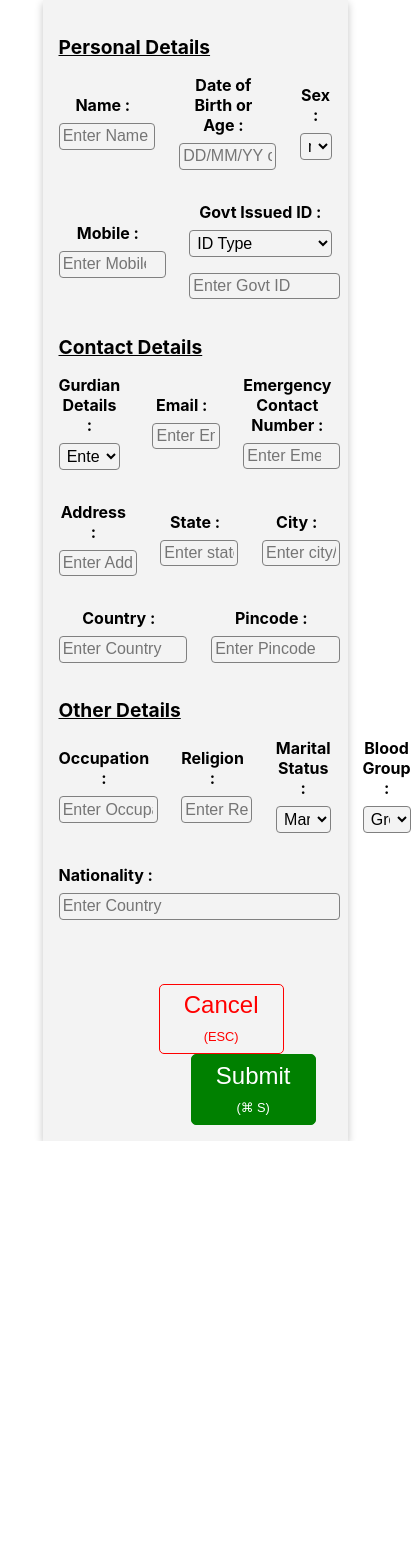
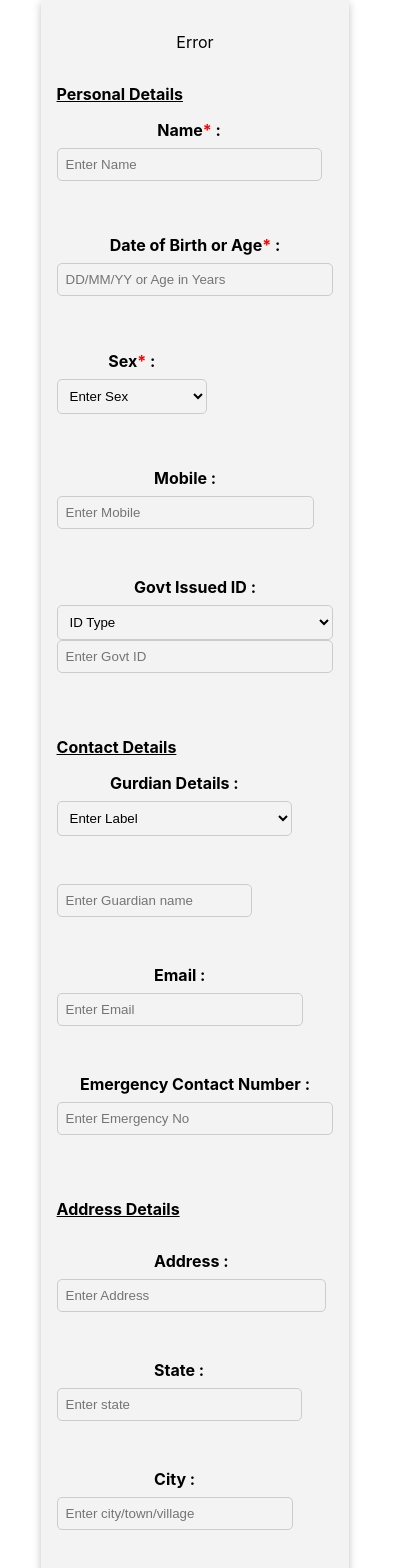
Before and after one commit to arnabdasrishi/react-form-template, a React (Create React App) app: page / in a window 390 px wide. Shown: the top 1568 px of the page, 411 px wide, since content can reach past the window. Before the commit the page ends 1141 px from the top, so only its background shows below. Built offline with nearby package versions, Linux system fonts and the light colour scheme.

Commit message:
form validation complete

```diff
--- a/package.json
+++ b/package.json
@@ -3,6 +3,7 @@
   "version": "0.1.0",
   "private": true,
   "dependencies": {
+    "@hookform/resolvers": "^3.1.0",
     "@testing-library/jest-dom": "^5.16.5",
     "@testing-library/react": "^13.4.0",
     "@testing-library/user-event": "^13.5.0",
@@ -10,7 +11,8 @@
     "react-dom": "^18.2.0",
     "react-hook-form": "^7.43.9",
     "react-scripts": "5.0.1",
-    "web-vitals": "^2.1.4"
+    "web-vitals": "^2.1.4",
+    "yup": "^1.1.1"
   },
   "scripts": {
     "start": "react-scripts start",
--- a/src/App.css
+++ b/src/App.css
@@ -41,20 +41,21 @@
 form {
   box-shadow: rgba(0, 0, 0, 0.24) 0px 3px 8px;
   background-color: rgb(243, 243, 243);
-  width: 65%;
+  width: 71%;
   padding: 1rem;
   margin: auto;
+  margin-top: 1rem;
 }
 form input {
   background-color: rgb(243, 243, 243);
   border: 1px solid grey;
-  padding: .2rem;
+  padding: 0.2rem;
   border-radius: 4px;
 }
 form select {
   background-color: rgb(243, 243, 243);
   border: 1px solid grey;
-  padding: .2rem;
+  padding: 0.2rem;
   border-radius: 4px;
 }
 
@@ -111,57 +112,32 @@ form > div > p {
   margin-top: 1rem;
 }
 
-
 @media screen and (max-width: 950px) {
   form {
-    display: flex;
-    flex-direction: column;
-    width: 70%;
+    max-width: 600px;
     margin: 0 auto;
   }
 
-  p {
-    font-size: 1.2rem;
-    font-weight: bold;
+  form div {
+    display: flex;
+    flex-wrap: wrap;
     margin-bottom: 1rem;
   }
 
-  label {
+  form label {
     display: block;
+    width: 100%;
     margin-bottom: 0.5rem;
     font-weight: bold;
   }
 
-  input,
-  select {
+  form input,
+  form select {
+    display: block;
     width: 100%;
     padding: 0.5rem;
-    margin-bottom: 1rem;
     border-radius: 5px;
     border: 1px solid #ccc;
-    font-size: 1rem;
-  }
-
-  select {
-    cursor: pointer;
-  }
-
-  button {
-    padding: 0.5rem;
-    margin-right: 1rem;
-    border-radius: 5px;
-    border: none;
-    color: #fff;
-    font-size: 1rem;
-    cursor: pointer;
-  }
-
-  button:first-child {
-    background-color: rgb(243, 243, 243);
-  }
-
-  button:last-child {
-    background-color: #007bff;
   }
 }
 
@@ -175,14 +151,24 @@ form > div > p {
   color: red;
   font-size: 1.5rem;
   border-radius: 5px;
-  padding: .4rem 1.5rem;
+  padding: 0.4rem 1.5rem;
   margin-right: 3rem;
 }
-.form__buttons > button:last-child{
+.form__buttons > button:first-child:hover {
+  border: 1px solid red;
+  color: white;
+  background-color: red;
+}
+.form__buttons > button:last-child {
   border: 1px solid green;
   color: white;
   background-color: green;
   font-size: 1.5rem;
   border-radius: 5px;
-  padding: .4rem 1.5rem;
+  padding: 0.4rem 1.5rem;
 }
+.form__buttons > button:last-child:hover{
+  border: 1px solid green;
+  color: green;
+  background-color: rgb(243, 243, 243);
+}
--- /dev/null
+++ b/src/Form Validator/Validation.js
@@ -0,0 +1,24 @@
+import * as yup from "yup";
+
+export const validSchema = {
+  name: yup.string().required("Cannot leave name empty"),
+  dob: yup.string().required("Enter your DOB or age"),
+  sex: yup.string().required("Sex field can not be empty"),
+  mobile: yup.string().matches(/^[6-9]\d{9}$/, "Invalid Indian mobile number"),
+  id_type: yup.string(),
+  id_number: yup.string(),
+  guardian_type: yup.string(),
+  guardian_name: yup.string(),
+  email: yup.string().email(),
+  // emergency_contact: yup.number(),
+  address: yup.string(),
+  state: yup.string(),
+  city: yup.string(),
+  country: yup.string(),
+  // pincode: yup.number(),
+  occupation: yup.string(),
+  religion: yup.string(),
+  marital_status: yup.string(),
+  blood_group: yup.string(),
+  nationality: yup.string(),
+};
--- a/src/components/Form.jsx
+++ b/src/components/Form.jsx
@@ -1,12 +1,30 @@
 import React from "react";
 import "../App.css";
+
 import { useForm } from "react-hook-form";
+import * as yup from "yup";
+import { yupResolver } from "@hookform/resolvers/yup";
+
+import { validSchema } from "../Form Validator/Validation";
 
 const Form = () => {
-  const rctForm = useForm();
+  const schema = yup.object().shape(validSchema);
+
+  const {
+    register,
+    handleSubmit,
+    formState: { errors },
+  } = useForm({
+    resolver: yupResolver(schema),
+  });
+
+  const setUser = (data) => {
+    console.log(data);
+  };
 
   return (
-    <form>
+    <form onSubmit={handleSubmit(setUser)}>
+      {errors ? <p>Error</p> : ""}
       {/* Personal Details Section */}
       <div className="personal__details">
         <p>
@@ -14,35 +32,64 @@ const Form = () => {
         </p>
         <div className="personal__details__one">
           <div>
-            <label htmlFor="name">Name : </label>
-            <input type="text" placeholder="Enter Name" />
+            <label htmlFor="name">
+              Name<span style={{ color: "red" }}>*</span> :{" "}
+            </label>
+            <input type="text" placeholder="Enter Name" {...register("name")} />
+            <p style={{ fontSize: "0.8rem", margin: ".2rem" }}>
+              <i>{errors.name?.message}</i>
+            </p>
           </div>
           <div>
-            <label htmlFor="dob">Date of Birth or Age : </label>
-            <input type="text" placeholder="DD/MM/YY or Age in Years" />
+            <label htmlFor="dob">
+              Date of Birth or Age<span style={{ color: "red" }}>*</span> :{" "}
+            </label>
+            <input
+              type="text"
+              placeholder="DD/MM/YY or Age in Years"
+              {...register("dob")}
+            />
+            <p style={{ fontSize: "0.8rem", margin: ".2rem" }}>
+              <i>{errors.dob?.message}</i>
+            </p>
           </div>
           <div>
-            <label htmlFor="sex">Sex : </label>
-            <select name="sex" id="sex">
-              <option value="male">male</option>
-              <option value="female">female</option>
+            <label htmlFor="sex">
+              Sex<span style={{ color: "red" }}>*</span> :{" "}
+            </label>
+            <select name="sex" id="sex" {...register("sex")}>
+              <option value="">Enter Sex</option>
+              <option value="male">Male</option>
+              <option value="female">Female</option>
+              <option value="others">Others</option>
             </select>
+            <p style={{ fontSize: "0.8rem", margin: ".2rem" }}>
+              <i>{errors.sex?.message}</i>
+            </p>
           </div>
         </div>
 
         <div className="personal__details__two">
           <div>
             <label htmlFor="name">Mobile : </label>
-            <input type="number" placeholder="Enter Mobile" />
+            <input
+              type="number"
+              placeholder="Enter Mobile"
+              {...register("mobile")}
+            />
           </div>
           <div>
             <label htmlFor="name">Govt Issued ID : </label>
-            <select name="id-type" id="id__type">
+            <select name="id-type" id="id__type" {...register("id_type")}>
               <option value="">ID Type</option>
               <option value="pan">PAN</option>
               <option value="aadhar">AADHAR</option>
             </select>
-            <input type="text" placeholder="Enter Govt ID" />
+            <input
+              type="text"
+              placeholder="Enter Govt ID"
+              {...register("id_number")}
+            />
           </div>
         </div>
       </div>
@@ -55,7 +102,11 @@ const Form = () => {
         <div className="contact__details__one">
           <div>
             <label htmlFor="gurd-details">Gurdian Details : </label>
-            <select name="gurd-details" id="gurd__details">
+            <select
+              name="gurd-details"
+              id="gurd__details"
+              {...register("guardian_type")}
+            >
               <option value="">Enter Label</option>
               <option value="father">Father</option>
               <option value="mother">Mother</option>
@@ -63,41 +114,79 @@ const Form = () => {
             </select>
           </div>
           <div>
+            <input
+              type="text"
+              placeholder="Enter Guardian name"
+              {...register("guardian_name")}
+            />
+          </div>
+          <div>
             <label htmlFor="email">Email : </label>
-            <input type="email" placeholder="Enter Email" />
+            <input
+              type="email"
+              placeholder="Enter Email"
+              {...register("email")}
+            />
           </div>
           <div>
             <label htmlFor="emergency-no">Emergency Contact Number : </label>
-            <input type="number" placeholder="Enter Emergency No" />
+            <input
+              type="number"
+              placeholder="Enter Emergency No"
+              {...register("emergency_contact")}
+            />
           </div>
         </div>
       </div>
 
-      {/* Address Details section */}
+      {/* Address and Details section */}
       <div className="address_details">
+        <p>
+          <u>Address Details</u>
+        </p>
         <div className="address__details__one">
           <div>
             <label htmlFor="address">Address : </label>
-            <input type="text" placeholder="Enter Address" />
+            <input
+              type="text"
+              placeholder="Enter Address"
+              {...register("address")}
+            />
           </div>
           <div>
             <label htmlFor="state">State : </label>
-            <input type="text" placeholder="Enter state" />
+            <input
+              type="text"
+              placeholder="Enter state"
+              {...register("state")}
+            />
           </div>
           <div>
             <label htmlFor="city">City : </label>
-            <input type="text" placeholder="Enter city/town/village" />
+            <input
+              type="text"
+              placeholder="Enter city/town/village"
+              {...register("city")}
+            />
           </div>
         </div>
 
         <div className="address__details__two">
           <div>
             <label htmlFor="country">Country : </label>
-            <input type="text" placeholder="Enter Country" />
+            <input
+              type="text"
+              placeholder="Enter Country"
+              {...register("country")}
+            />
           </div>
           <div>
             <label htmlFor="country">Pincode : </label>
-            <input type="number" placeholder="Enter Pincode" />
+            <input
+              type="number"
+              placeholder="Enter Pincode"
+              {...register("pincode")}
+            />
           </div>
         </div>
       </div>
@@ -110,15 +199,27 @@ const Form = () => {
         <div className="other__details__one">
           <div>
             <label htmlFor="occupation">Occupation : </label>
-            <input type="text" placeholder="Enter Occupation" />
+            <input
+              type="text"
+              placeholder="Enter Occupation"
+              {...register("occupation")}
+            />
           </div>
           <div>
             <label htmlFor="religion">Religion : </label>
-            <input type="text" placeholder="Enter Religion" />
+            <input
+              type="text"
+              placeholder="Enter Religion"
+              {...register("religion")}
+            />
           </div>
           <div>
             <label htmlFor="marital">Marital Status : </label>
-            <select name="Enter Marital Status" id="marital">
+            <select
+              name="Enter Marital Status"
+              id="marital"
+              {...register("marital_status")}
+            >
               <option value="">Martial Status</option>
               <option value="married">Married</option>
               <option value="divorced">Divorced</option>
@@ -129,7 +230,7 @@ const Form = () => {
           </div>
           <div>
             <label htmlFor="blood">Blood Group : </label>
-            <select name="Group" id="blood__group">
+            <select name="Group" id="blood__group" {...register("blood_group")}>
               <option value="">Group</option>
               <option value="a+">A+</option>
               <option value="a-">A-</option>
@@ -142,7 +243,11 @@ const Form = () => {
         </div>
         <div className="nationality">
           <label htmlFor="name">Nationality : </label>
-          <input type="text" placeholder="Enter Country" />
+          <input
+            type="text"
+            placeholder="Enter Country"
+            {...register("nationality")}
+          />
         </div>
       </div>
 
@@ -150,7 +255,7 @@ const Form = () => {
         <button>
           Cancel <br /> <span style={{ fontSize: "0.8rem" }}>(ESC)</span>
         </button>
-        <button>
+        <button type="submit">
           Submit <br /> <span style={{ fontSize: "0.8rem" }}>(⌘ S)</span>
         </button>
       </div>
```
Also changed, not shown: 1 other file (tests, documents, lock files or other folders).
